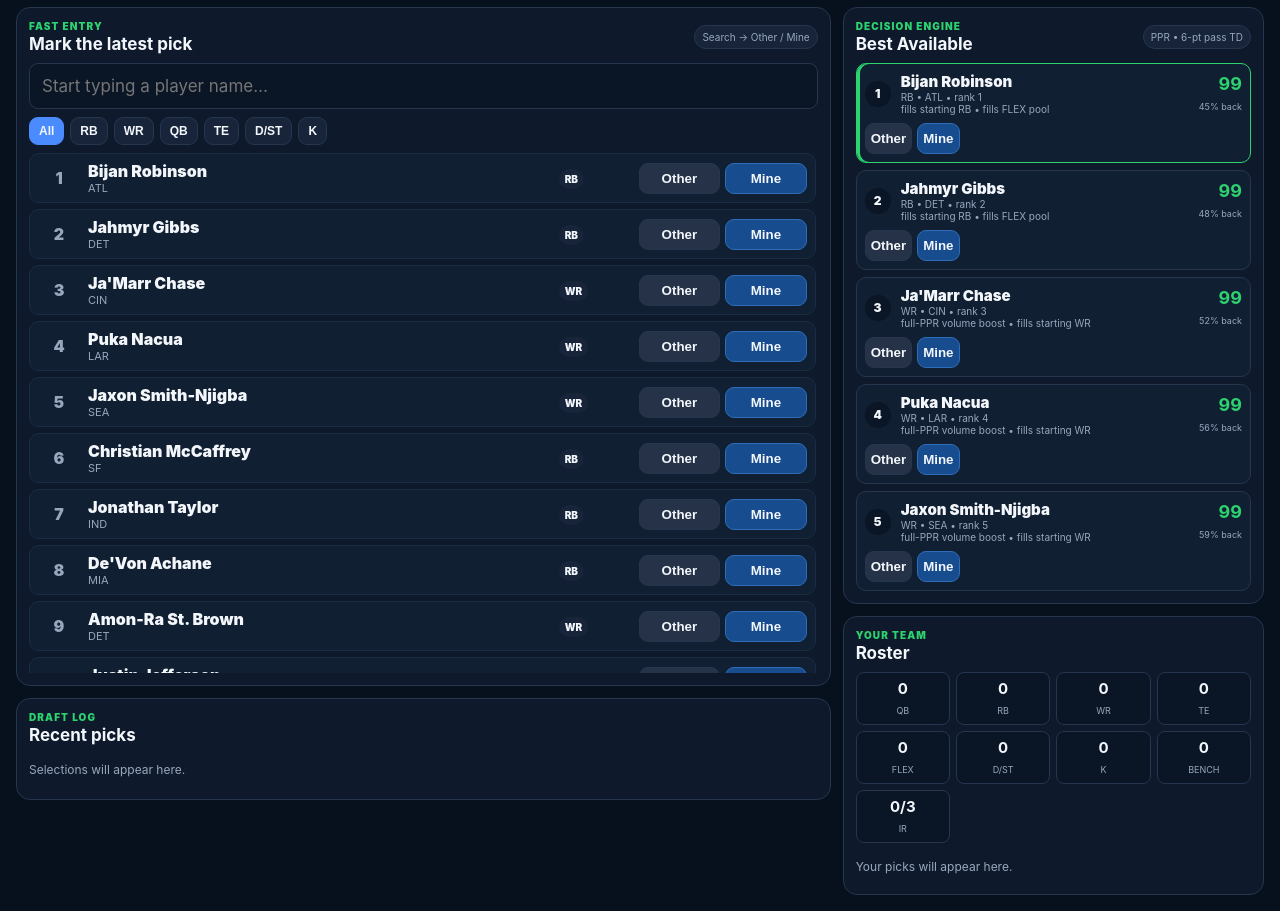
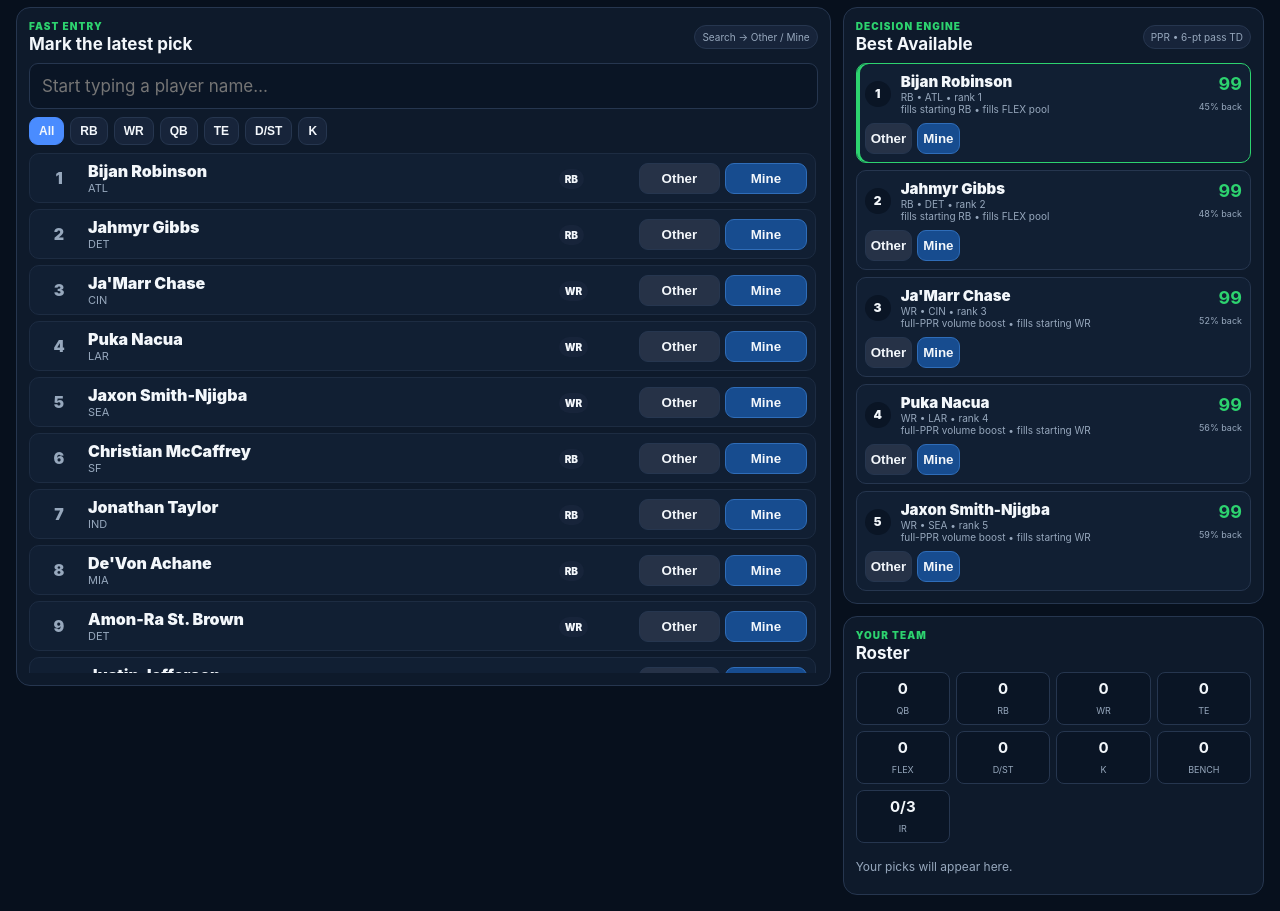
Before and after one commit to shligton-hub/FantasyDraftCommandCenter, a browser extension: page index.html in a window 1280 px wide. Shown: the part 135-1046 px from the top of the page. Drawn offline with Linux system fonts and the light colour scheme.

Commit message:
Remove recent draft log from standalone page

```diff
--- a/index.html
+++ b/index.html
@@ -46,11 +46,6 @@
           </div>
           <div id="playerRows" class="player-list"></div>
         </section>
-
-        <section class="panel history-panel">
-          <div class="section-head"><div><p class="eyebrow">Draft log</p><h2>Recent picks</h2></div></div>
-          <div id="history" class="history"></div>
-        </section>
       </div>
 
       <aside class="right-column">
```
